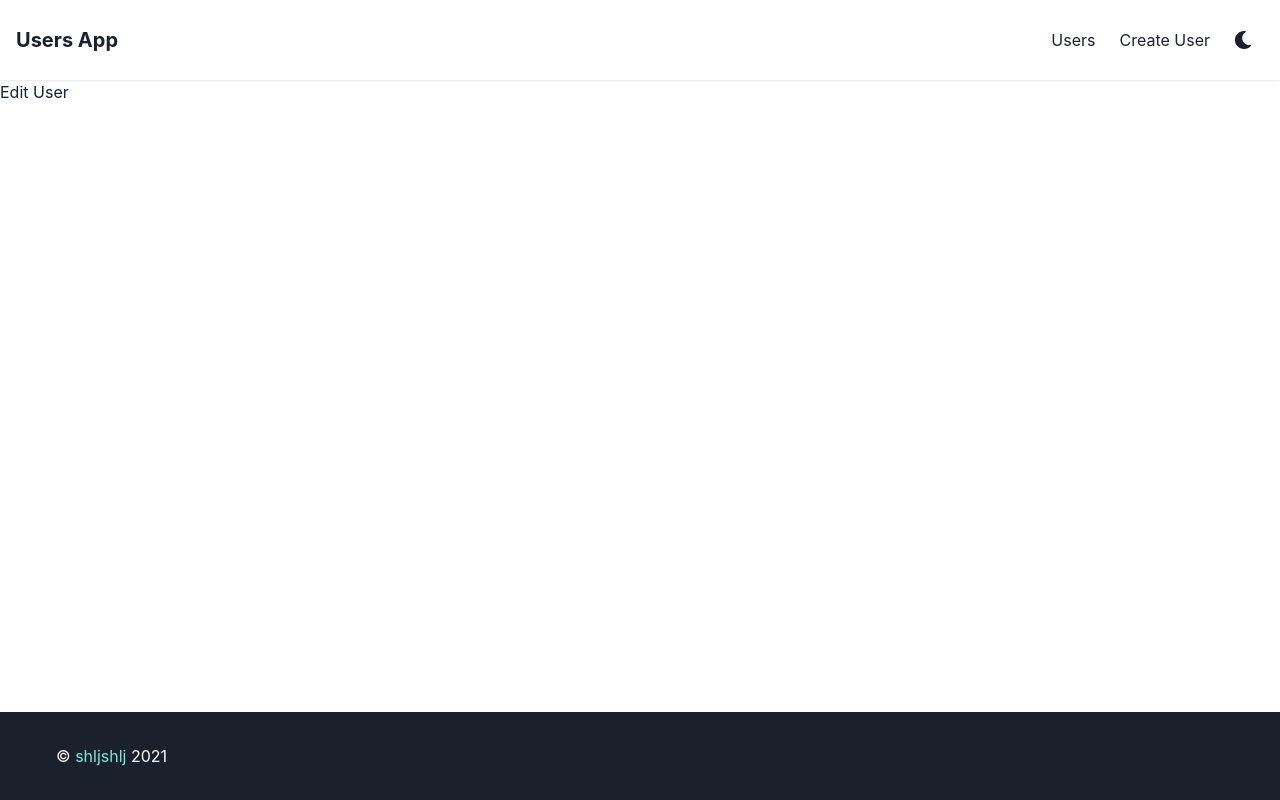
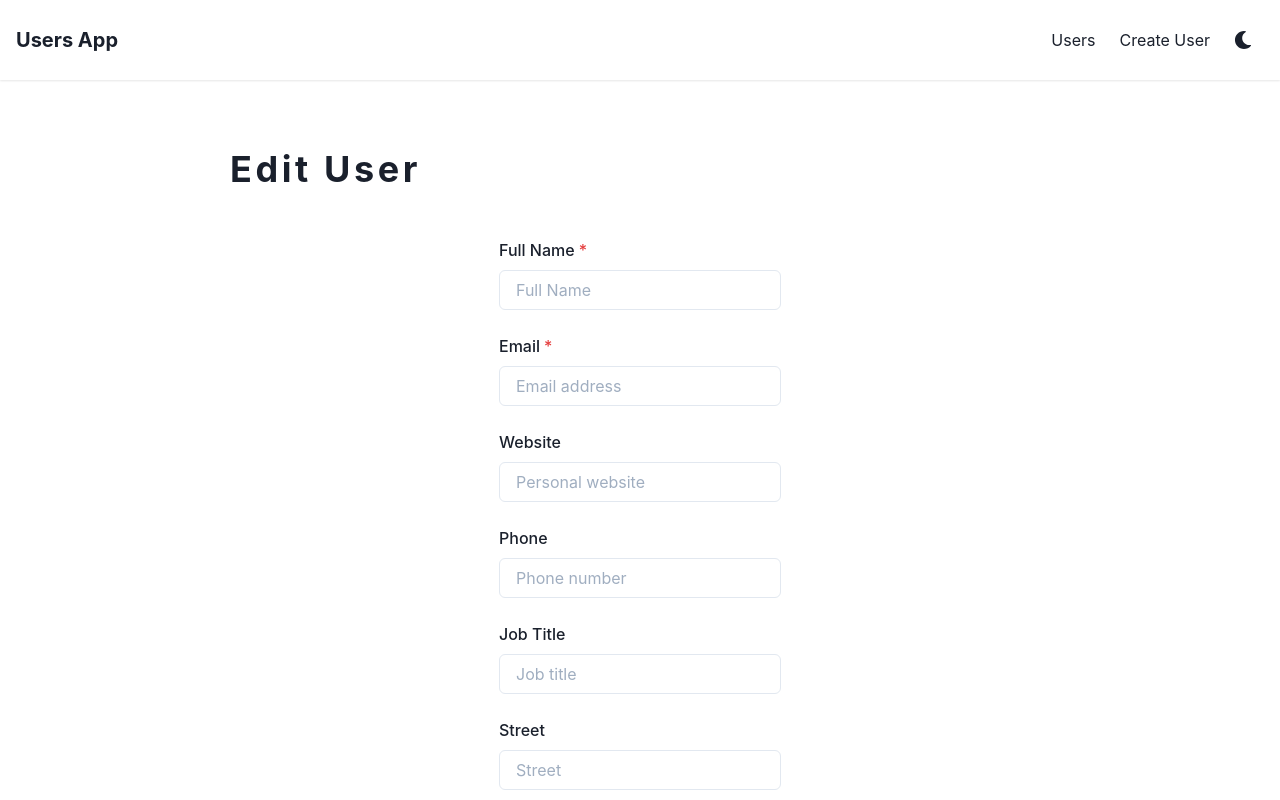
Before and after one commit to shljshlj/users-app, a React (Create React App) app: page /users/1/edit in a window 1280 px wide. Both pictures are taken after typing "name@example.com" into the empty fields and a click on the button "Sign In". Shown: the top 800 px of the page. Built offline with nearby package versions, Linux system fonts and the light colour scheme; data requests are answered from the project's data file.

Commit message:
Update initial values for create new user form, add form fields and populate them in edit form component, update userService with updateUser method and error handling in deleteUser and getUser methods, add error handling inside user-details component

```diff
--- a/src/pages/user-create/user-create.component.jsx
+++ b/src/pages/user-create/user-create.component.jsx
@@ -30,8 +30,14 @@ import {
 const initialValues = {
   fullName: '',
   email: '',
+  website: '',
+  phone: '',
+  jobTitle: '',
+  street: '',
   city: '',
-  country: ''
+  state: '',
+  zip: '',
+  avatar: ''
 };
 
 const UserCreateForm = () => {
@@ -89,7 +95,7 @@ const UserCreateForm = () => {
           <FormLabel>Phone</FormLabel>
           <Input
             name="phone"
-            type="number"
+            type="text"
             placeholder="Phone number"
             value={values.phone}
             onChange={handleChange}
--- a/src/pages/user-details/user-details.component.jsx
+++ b/src/pages/user-details/user-details.component.jsx
@@ -1,5 +1,5 @@
 import { useState, useEffect } from 'react';
-import { useParams } from 'react-router-dom';
+import { useParams, useHistory } from 'react-router-dom';
 import { userService } from '../../services/userService';
 
 import PageContent from '../../components/layouts/page-content.component';
@@ -159,7 +159,7 @@ const UserDetails = ({ user }) => {
   );
 };
 
-const UserOptions = () => {
+const UserOptions = ({ id, routeChange, deleteUser }) => {
   return (
     <Flex
       mt="4rem"
@@ -183,6 +183,7 @@ const UserOptions = () => {
             width="150px"
             colorScheme="blue"
             variant="outline"
+            onClick={() => routeChange(`/users/${id}/edit`)}
           >
             Edit User
       </Button>
@@ -192,6 +193,7 @@ const UserOptions = () => {
             width="150px"
             colorScheme="red"
             variant="outline"
+            onClick={() => deleteUser(id)}
           >
             Delete User
       </Button>
@@ -199,6 +201,7 @@ const UserOptions = () => {
             height="40px"
             width="150px"
             colorScheme="teal"
+            onClick={() => routeChange('/users/create')}
           >
             Create New User
       </Button>
@@ -208,22 +211,51 @@ const UserOptions = () => {
   );
 };
 
+const deleteMsg = () => {
+
+}
+
+
 const UserDetailsPage = () => {
   const { id } = useParams();
   const [user, setUser] = useState(null);
   const [loading, setLoading] = useState(false);
+  const [errorMsg, setErrorMsg] = useState({});
+  const history = useHistory();
 
   useEffect(() => {
     const getUser = async () => {
       setLoading(true);
-      const user = await userService.getUserDetails(id);
-      console.log(user);
-      setUser(user);
+      const response = await userService.getUserDetails(id);
+      console.log(response);
+
+      setErrorMsg({
+        userError: response.error
+      });
+      setUser(response.user);
       setLoading(false);
     }
 
     getUser();
   }, [id]);
+
+  const routeChange = (path) => {
+    history.push(path);
+  };
+
+  const deleteUser = async (id) => {
+    try {
+      const response = await userService.deleteUser(id);
+      console.log(response);
+      routeChange('/users');
+    } catch (err) {
+      console.error(err.message);
+      setErrorMsg({
+        ...errorMsg,
+        deleteError: err.message
+      })
+    }
+  };
 
   return (
     <PageContent>
@@ -243,11 +275,11 @@ const UserDetailsPage = () => {
               <Box
                 as="footer"
               >
-                <UserOptions />
+                <UserOptions id={user.id} routeChange={routeChange} deleteUser={deleteUser} />
               </Box>
             </Box>
           ) :
-          <Text as="h3" textAlign="center">There is no user data</Text>
+          <Text as="h3" textAlign="center">{errorMsg.userError}</Text>
       }
     </PageContent>
   );
--- a/src/pages/user-edit/user-edit.component.jsx
+++ b/src/pages/user-edit/user-edit.component.jsx
@@ -1,6 +1,213 @@
+import { useState, useEffect } from 'react';
+import { useParams } from 'react-router-dom';
+import { userService } from '../../services/userService';
+
+import useCustomForm from '../../hooks/useCustomForm';
+
+import PageContent from '../../components/layouts/page-content.component';
+import ContentSection from '../../components/layouts/content-section.component';
+import PageHeading from '../../components/page-heading/page-heading.component';
+
+import {
+  FormControl,
+  FormLabel,
+  Input,
+  FormErrorMessage,
+  Button,
+  Box,
+  Flex,
+  Stack,
+  Heading,
+  Text,
+  Divider,
+  Link,
+  Popover,
+  PopoverTrigger,
+  PopoverContent,
+  PopoverHeader,
+  PopoverBody,
+  PopoverArrow,
+  PopoverCloseButton,
+  useColorMode
+} from '@chakra-ui/react';
+
+const UserEditForm = ({ user }) => {
+  const initialValues = { ...user };
+
+  const {
+    values,
+    errors,
+    touched,
+    handleChange,
+    handleBlur,
+    handleSubmit
+  } = useCustomForm({
+    initialValues,
+    onSubmit: (values) => console.log(values)
+  });
+
+  return (
+    <form onSubmit={handleSubmit}>
+      <Stack spacing={6} alignItems="stretch">
+        <FormControl id="fullName" isRequired>
+          <FormLabel>Full Name</FormLabel>
+          <Input
+            required
+            name="fullName"
+            type="text"
+            placeholder="Full Name"
+            value={values.fullName}
+            onChange={handleChange}
+          />
+        </FormControl>
+
+        <FormControl id="email" isRequired>
+          <FormLabel>Email</FormLabel>
+          <Input
+            required
+            name="email"
+            type="email"
+            placeholder="Email address"
+            value={values.email}
+            onChange={handleChange}
+          />
+        </FormControl>
+
+        <FormControl id="website">
+          <FormLabel>Website</FormLabel>
+          <Input
+            name="website"
+            type="url"
+            placeholder="Personal website"
+            value={values.website}
+            onChange={handleChange}
+          />
+        </FormControl>
+
+        <FormControl id="phone">
+          <FormLabel>Phone</FormLabel>
+          <Input
+            name="phone"
+            type="text"
+            placeholder="Phone number"
+            value={values.phone}
+            onChange={handleChange}
+          />
+        </FormControl>
+
+        <FormControl id="jobTitle">
+          <FormLabel>Job Title</FormLabel>
+          <Input
+            name="jobTitle"
+            type="text"
+            placeholder="Job title"
+            value={values.jobTitle}
+            onChange={handleChange}
+          />
+        </FormControl>
+
+        <FormControl id="street">
+          <FormLabel>Street</FormLabel>
+          <Input
+            name="street"
+            type="text"
+            placeholder="Street"
+            value={values.street}
+            onChange={handleChange}
+          />
+        </FormControl>
+
+        <FormControl id="city">
+          <FormLabel>City</FormLabel>
+          <Input
+            name="city"
+            type="text"
+            placeholder="City"
+            value={values.city}
+            onChange={handleChange}
+          />
+        </FormControl>
+
+        <FormControl id="state">
+          <FormLabel>State</FormLabel>
+          <Input
+            name="state"
+            type="text"
+            placeholder="State"
+            value={values.state}
+            onChange={handleChange}
+          />
+        </FormControl>
+
+        <FormControl id="zip">
+          <FormLabel>ZIP Code</FormLabel>
+          <Input
+            name="zip"
+            type="text"
+            placeholder="ZIP code"
+            value={values.zip}
+            onChange={handleChange}
+          />
+        </FormControl>
+
+        <FormControl id="avatar">
+          <FormLabel>Picture URL</FormLabel>
+          <Input
+            name="avatar"
+            type="getUserDetails"
+            placeholder="Picture URL"
+            value={values.avatar}
+            onChange={handleChange}
+          />
+        </FormControl>
+      </Stack>
+    </form>
+  );
+};
+
+const UserName = ({ fullName }) => {
+  return (
+    <Text
+      as="span"
+      color="teal.500"
+    >
+      {fullName}
+    </Text>
+  );
+};
+
 const UserEditPage = () => {
+  const { id } = useParams();
+  const [user, setUser] = useState(null);
+  const [loading, setLoading] = useState(false);
+
+  useEffect(() => {
+    const getUser = async () => {
+      setLoading(true);
+      const user = await userService.getUserDetails(id);
+      setUser(user);
+      setLoading(false);
+    }
+
+    getUser();
+  }, [id]);
+
   return (
-    <h1>Edit User</h1>
+    <PageContent>
+      <PageHeading>
+        Edit User {user && <UserName fullName={user.fullName} />}
+      </PageHeading>
+      <ContentSection>
+        {
+          loading ?
+            <div>Loading...</div> :
+            user ?
+              <UserEditForm user={user} /> :
+              <div>User data is not available</div>
+        }
+      </ContentSection>
+    </PageContent>
+
   );
 }
 
--- a/src/services/userService.js
+++ b/src/services/userService.js
@@ -1,37 +1,73 @@
-const endpoint = 'http://localhost:9000/users'
+const BASE_URL = 'http://localhost:9000/users'
 
 class UserService {
   async getUsers() {
-    const res = await fetch(endpoint);
+    const res = await fetch(BASE_URL);
     const users = await res.json();
     return users;
   }
 
   async getUserDetails(id) {
-    const res = await fetch(endpoint + '/' + id);
-    const user = await res.json();
-    return user;
+    const endpoint = `${BASE_URL}/${id}`;
+
+    try {
+      const res = await fetch(endpoint);
+      if (!res.ok) {
+        throw new Error(`Cannot get user. Status: ${res.status} (${res.statusText})`)
+      }
+      const user = await res.json();
+      return {
+        user,
+        error: null
+      };
+    } catch ({ message }) {
+      console.error(message);
+      return {
+        user: null,
+        error: message
+      }
+    }
+
+
   }
 
   async createUser(userData) {
-    const res = await fetch(endpoint, {
+    const res = await fetch(BASE_URL, {
       method: 'POST',
-      body: JSON.stringify(userData),
-      headers: { 'Content-Type': 'application/json' }
+      headers: {
+        'Content-Type': 'application/json'
+      },
+      body: JSON.stringify(userData)
     });
 
     console.log(res);
   }
 
-  async editUser(id) {
+  async updateUser(id, userData) {
+    const endpoint = `${BASE_URL}/${id}`;
+    const res = await fetch(endpoint, {
+      method: 'PATCH',
+      headers: {
+        'Content-Type': 'application/json'
+      },
+      body: JSON.stringify(userData)
+    });
 
+    console.log(await res.json());
   }
 
   async deleteUser(id) {
-    const res = await fetch(endpoint + '/' + id, {
+    const endpoint = `${BASE_URL}/${id}`;
+
+    const res = await fetch(endpoint, {
       method: 'DELETE'
     });
-    console.log(res);
+
+    if (!res.ok) {
+      throw new Error(`User not deleted. Status: ${res.status} (${res.statusText})`);
+    }
+
+    return res;
   }
 }
 
```
